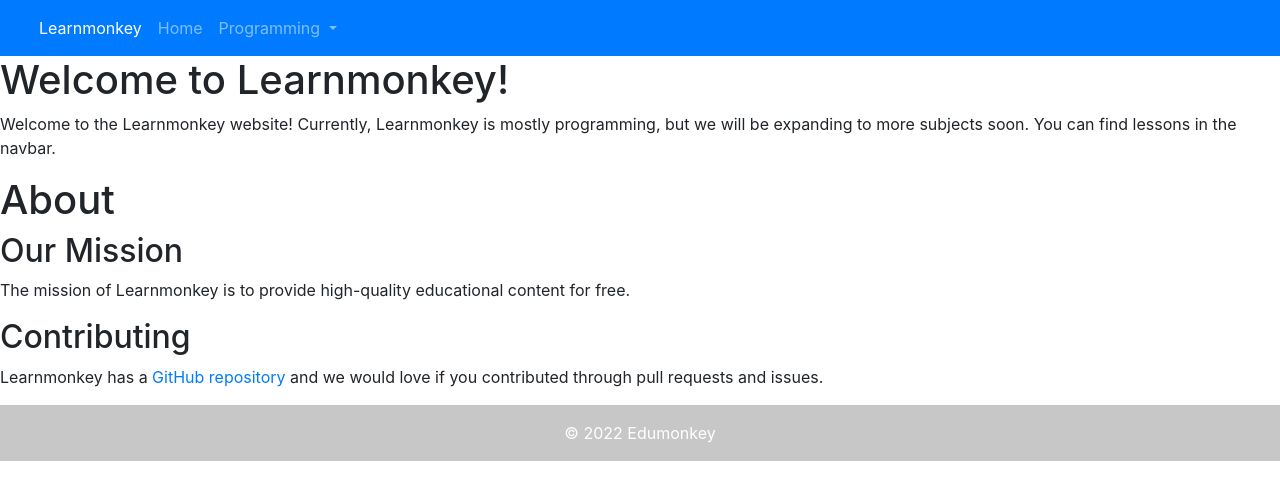
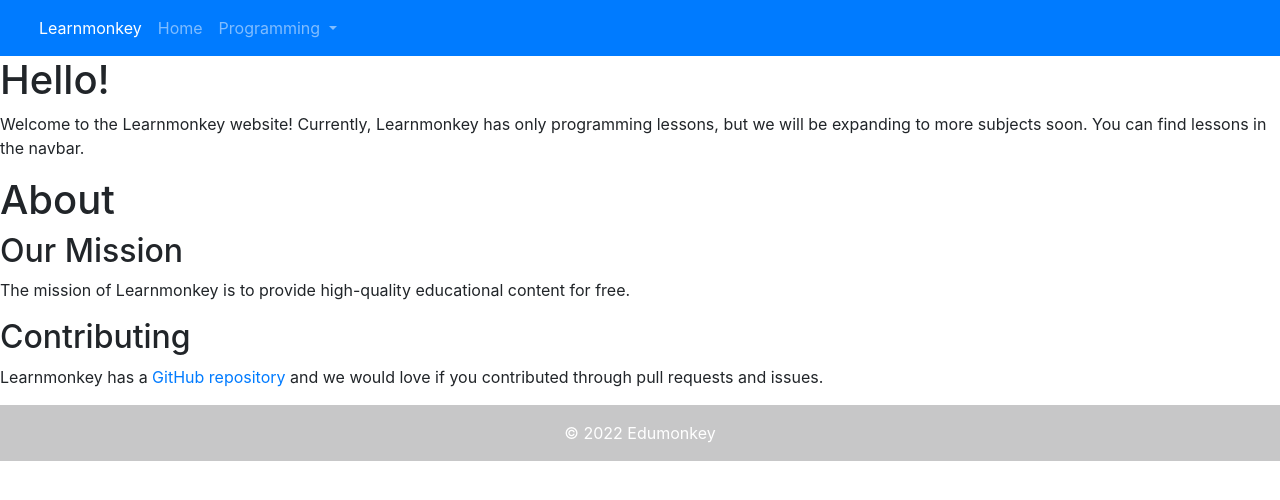
Before and after one commit to learnmonkey/learnmonkey.github.io, a Jekyll site: the page built from index.html, in a window 1280 px wide. Shown: the top 500 px of the page. Built offline with Jekyll 4.4.1, drawn with Linux system fonts in a browser that asks for light colours.

Commit message:
Update index.html

```diff
--- a/index.html
+++ b/index.html
@@ -5,8 +5,8 @@ layout: default
 ---
 
 <section>
-    <h1>Welcome to Learnmonkey!</h1>
-    <p>Welcome to the Learnmonkey website! Currently, Learnmonkey is mostly programming, but we will be expanding to more subjects soon. You can find lessons in the navbar.</p>
+    <h1>Hello!</h1>
+    <p>Welcome to the Learnmonkey website! Currently, Learnmonkey has only programming lessons, but we will be expanding to more subjects soon. You can find lessons in the navbar.</p>
 </section>
 
 <section>
```
